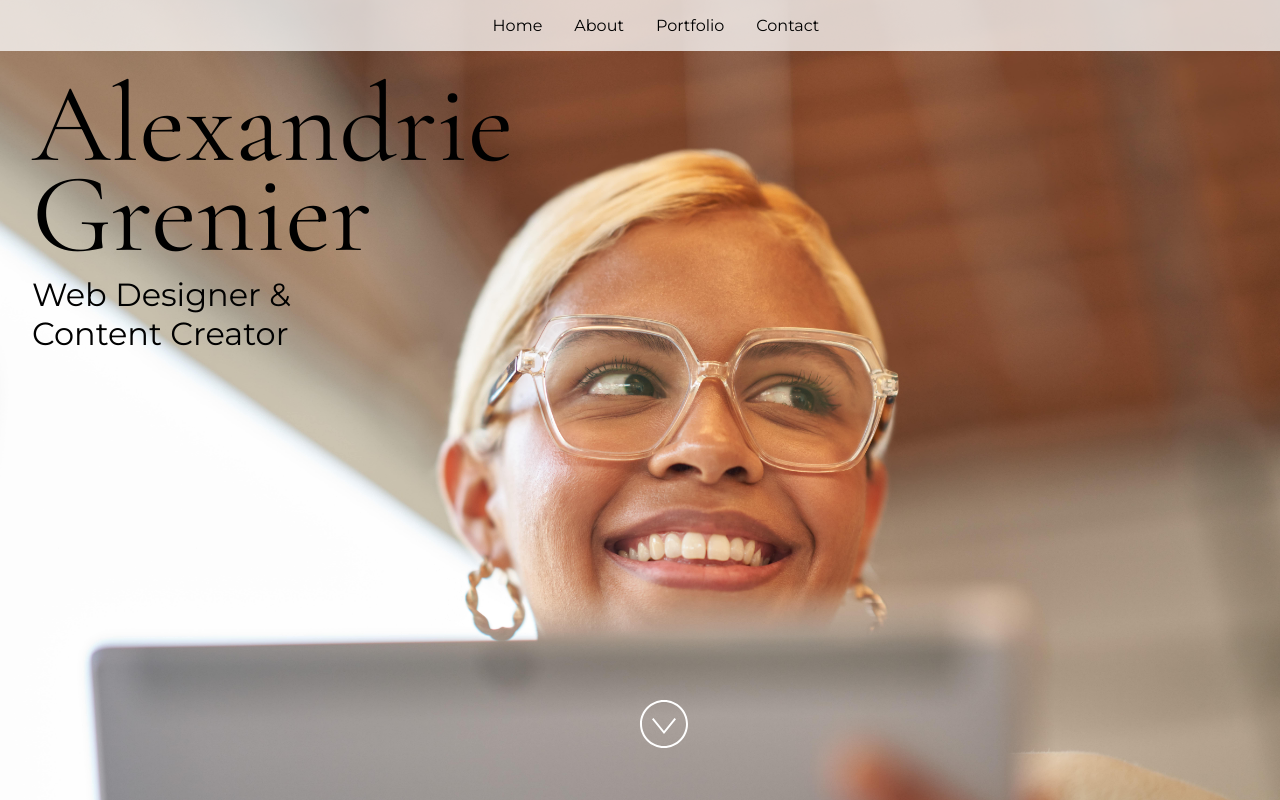
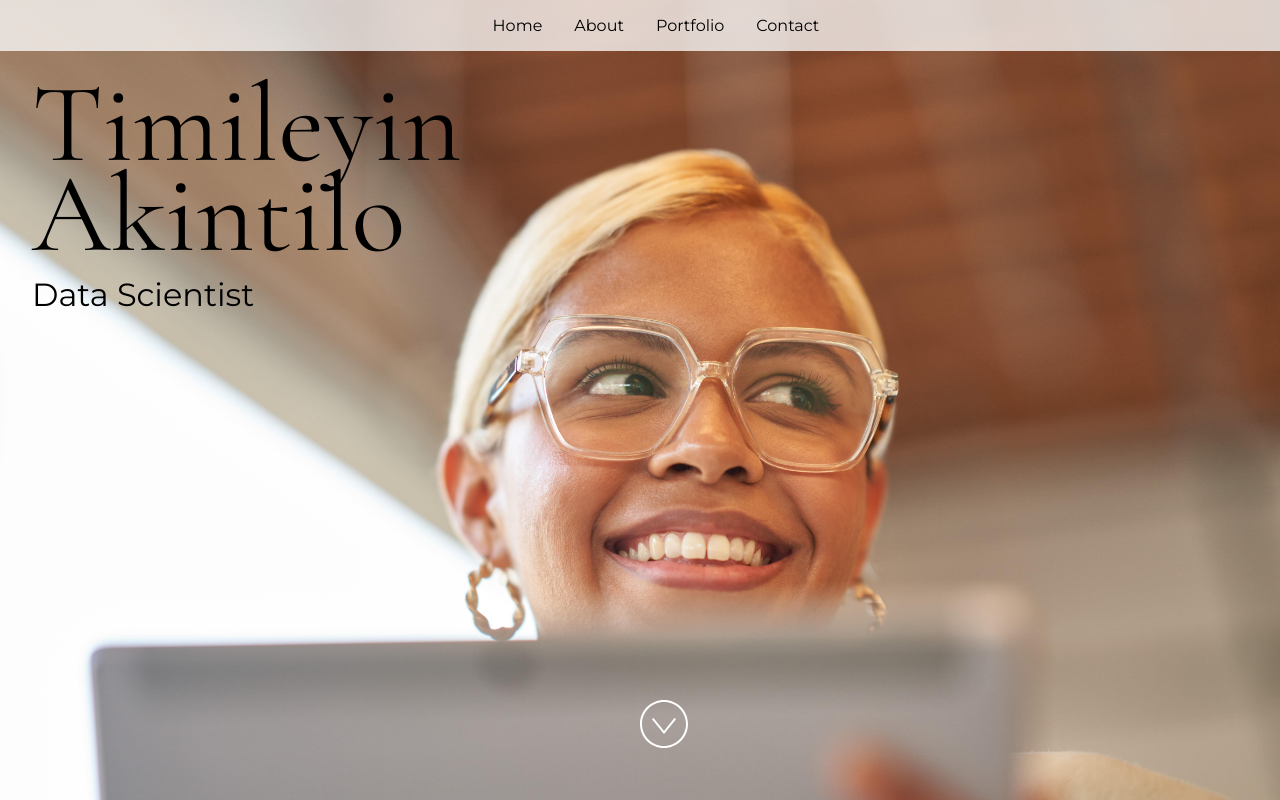
Before and after one commit to Timmtet/github_repo, a React (Vite) app: page / in a window 1280 px wide. Built offline with nearby package versions, Linux system fonts and the light colour scheme.

Commit message:
Update App.jsx

```diff
--- a/src/App.jsx
+++ b/src/App.jsx
@@ -24,15 +24,15 @@ import "./styles.css";
  * If you don't have one of the social sites listed, leave it as an empty string.
  */
 const siteProps = {
-  name: "Alexandrie Grenier",
-  title: "Web Designer & Content Creator",
-  email: "alex@example.com",
-  gitHub: "microsoft",
-  instagram: "microsoft",
-  linkedIn: "satyanadella",
-  medium: "",
-  twitter: "microsoft",
-  youTube: "Code",
+  name: "Timileyin Akintilo",
+  title: "Data Scientist",
+  email: "akintilotimileyin@gmail.com",
+  gitHub: "https://github.com/Timmtet",
+  instagram: "https://www.instagram.com/_timmtet/",
+  linkedIn: "https://www.linkedin.com/in/timileyin-akintilo-193192188/",
+  medium: "https://medium.com/@akintilotimileyin",
+  twitter: "https://twitter.com/Timmtet",
+  youTube: "https://www.youtube.com/@akintilotimileyin6202",
 };
 
 const primaryColor = "#4E567E";
```
